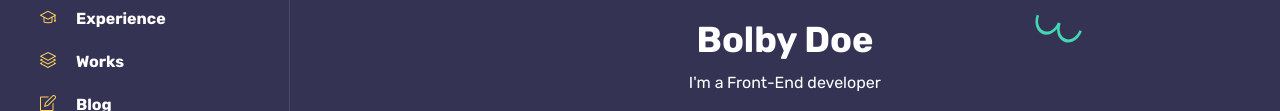
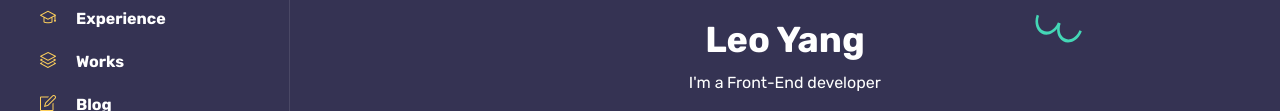
Before and after one commit to leoy1016/website, a plain HTML site: page index.html in a window 1280 px wide. Shown: the part 346-457 px from the top of the page. Drawn offline with Linux system fonts and the light colour scheme.

Commit message:
Update index.html

```diff
--- a/index.html
+++ b/index.html
@@ -122,7 +122,7 @@
 				<img src="https://via.placeholder.com/108x108" alt="Bolby" class="mb-4" />
 
 				<!-- info -->
-				<h1 class="mb-2 mt-0">Bolby Doe</h1>
+				<h1 class="mb-2 mt-0">Leo Yang</h1>
 				<span>I'm a <span class="text-rotating">UI/UX designer, Front-End developer, Photography lover</span></span>
 
 				<!-- social icons -->
```
